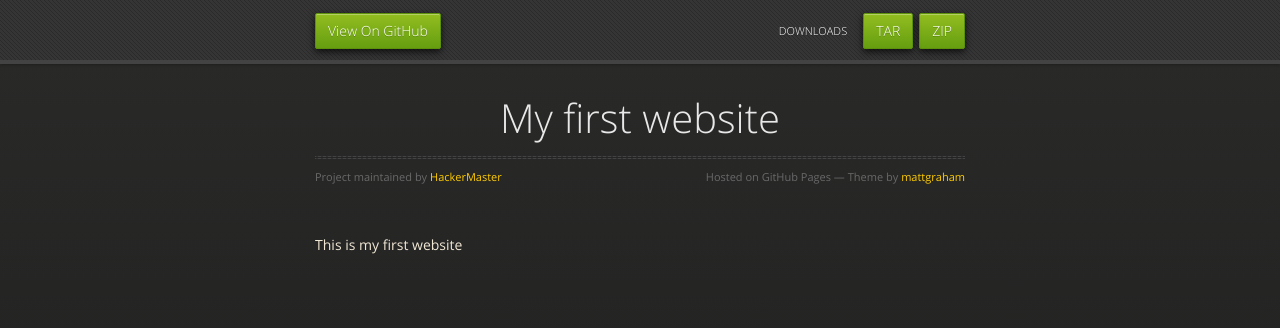
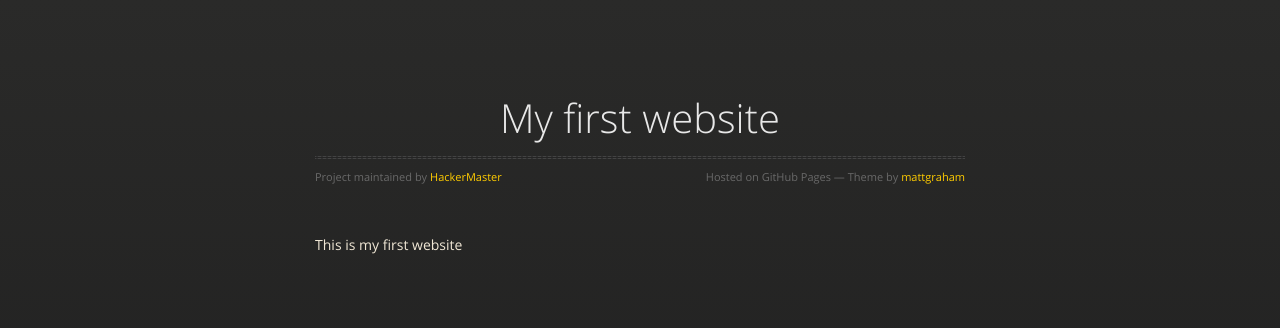
Before and after one commit to HackerMaster/MyWebsite, a plain HTML site: page index.html in a window 1280 px wide. Drawn offline with nearby package versions, Linux system fonts and the light colour scheme.

Commit message:
Update index.html

```diff
--- a/index.html
+++ b/index.html
@@ -18,14 +18,6 @@
 
   </head>
   <body>
-      <div id="header">
-        <nav>
-          <li class="fork"><a href="https://github.com/HackerMaster/MyWebsite">View On GitHub</a></li>
-          <li class="downloads"><a href="https://github.com/HackerMaster/MyWebsite/zipball/master">ZIP</a></li>
-          <li class="downloads"><a href="https://github.com/HackerMaster/MyWebsite/tarball/master">TAR</a></li>
-          <li class="title">DOWNLOADS</li>
-        </nav>
-      </div><!-- end header -->
 
     <div class="wrapper">
 
```
